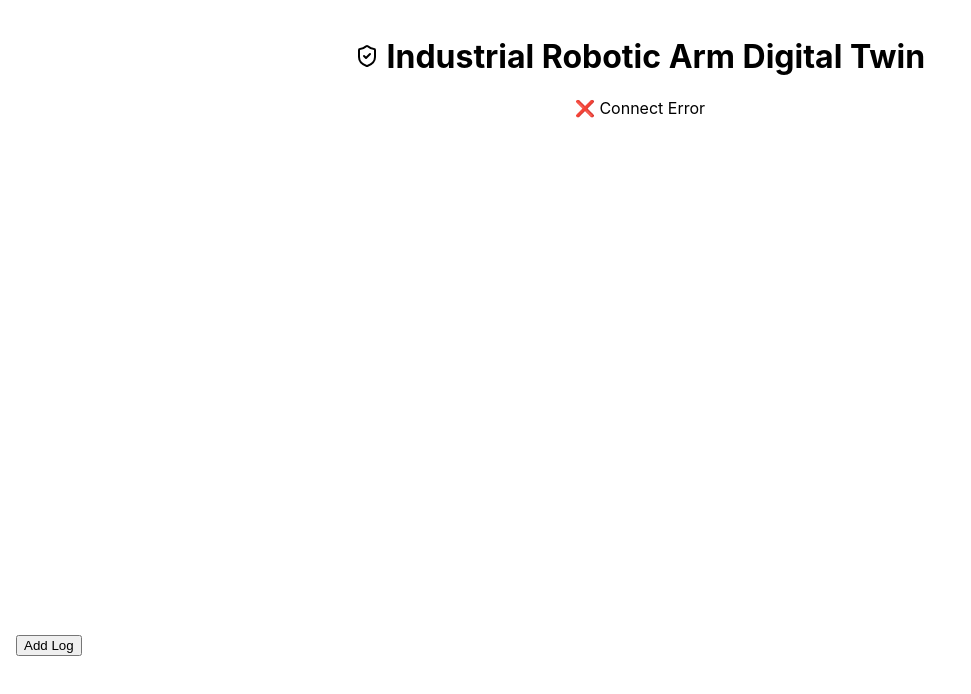
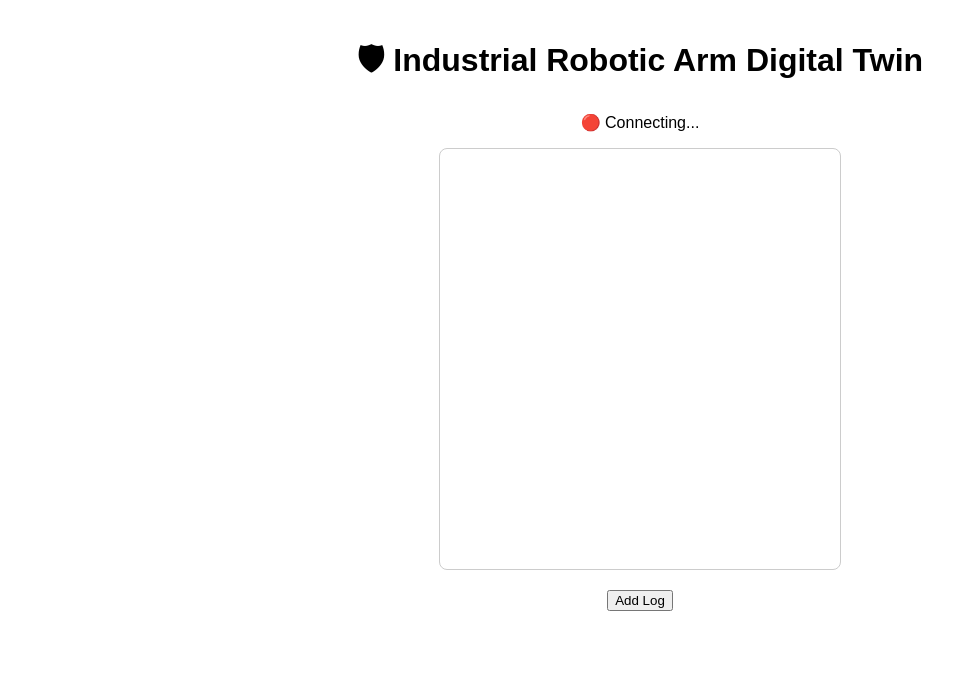
Before and after one commit to Pavanvenkat39190/robotic-arm-digital-twin-, a React (Create React App) app in the folder frontend/: page / in a window 1280 px wide. Shown: the top 694 px of the page, without its empty margins (0-971 px from the left). Built offline with nearby package versions, Linux system fonts and the light colour scheme; no server answers.

Commit message:
fix socket + env restore

```diff
--- a/frontend/src/App.js
+++ b/frontend/src/App.js
@@ -1,138 +1,108 @@
-import React, { useState, useEffect, useRef } from "react";
-import { LineChart, Line, XAxis, YAxis, CartesianGrid, Tooltip, ResponsiveContainer, BarChart, Bar } from "recharts";
-import { ShieldCheck, Cpu, Bell, Wrench, Clock, Zap, Battery, Gauge, ChevronDown, ChevronUp, Box, Radio, Sun, Moon } from "lucide-react";
+import React, { useEffect, useRef, useState } from "react";
+import io from "socket.io-client";
+import API_BASE from "./config";
 
-// ✅ CORRECT imports (ONLY ONCE)
-import API_BASE from "./config";
-import io from "socket.io-client";
+// ---- SOCKET (single source of truth) ----
+const socket = io(API_BASE, {
+  transports: ["websocket"],
+  autoConnect: true,
+});
 
-// ✅ Socket + API
-const socket = io(API_BASE);
-const API_URL = API_BASE;
-
-/* ---------------- Canvas Helpers ---------------- */
-
-const drawCylinder = (ctx, x, y, w, h, c, sc, hl, dark) => {
-  ctx.fillStyle = dark ? sc : c;
-  ctx.fillRect(x, y, w, h);
-  if (hl) {
-    ctx.strokeStyle = "#fbbf24";
-    ctx.lineWidth = 3;
-    ctx.strokeRect(x - 2, y - 2, w + 4, h + 4);
-  }
-};
-
-const drawJoint = (ctx, x, y, r, c, label, hl, dark) => {
-  ctx.fillStyle = dark ? "#6b7280" : c;
-  ctx.beginPath();
-  ctx.arc(x, y, r, 0, Math.PI * 2);
-  ctx.fill();
-
-  if (hl) {
-    ctx.strokeStyle = "#fbbf24";
-    ctx.lineWidth = 4;
-    ctx.beginPath();
-    ctx.arc(x, y, r + 5, 0, Math.PI * 2);
-    ctx.stroke();
-  }
-
-  ctx.fillStyle = dark ? "#e5e7eb" : "#111827";
-  ctx.font = "bold 12px Arial";
-  ctx.textAlign = "center";
-  ctx.fillText(label, x, y + r + 15);
-};
-
-/* ---------------- MAIN APP ---------------- */
+// ----------------------------------------
 
 export default function App() {
-  const [data, setData] = useState([]);
-  const [health, setHealth] = useState(100);
-  const [alert, setAlert] = useState({ message: "Connecting..." });
-  const [isShutdown, setIsShutdown] = useState(false);
-  const [maintenanceLog, setMaintenanceLog] = useState([]);
-  const [activeTab, setActiveTab] = useState("overview");
-  const [selectedJoint, setSelectedJoint] = useState(null);
   const canvasRef = useRef(null);
 
-  /* ----------- Socket Events ----------- */
+  const [connected, setConnected] = useState(false);
+  const [latest, setLatest] = useState({});
+  const [data, setData] = useState([]);
+
+  // ---- SOCKET EVENTS ----
   useEffect(() => {
     socket.on("connect", () => {
-      console.log("Connected:", socket.id);
-      setAlert({ message: "✅ Connected" });
+      console.log("✅ Connected to backend");
+      setConnected(true);
     });
 
     socket.on("disconnect", () => {
-      setAlert({ message: "⚠️ Disconnected" });
+      console.log("❌ Disconnected");
+      setConnected(false);
     });
 
-    socket.on("initialData", (payload) => {
-      setData(payload.data || []);
-      setHealth(payload.health || 100);
-      setMaintenanceLog(payload.logs || []);
-      setIsShutdown(payload.isShutdown || false);
+    socket.on("newData", (payload) => {
+      setLatest(payload);
+      setData((prev) => [...prev.slice(-20), payload]);
     });
 
-    socket.on("newData", (entry) => {
-      if (!isShutdown) {
-        setData((p) => [...p, entry].slice(-20));
-      }
-    });
+    return () => {
+      socket.off("connect");
+      socket.off("disconnect");
+      socket.off("newData");
+    };
+  }, []);
 
-    socket.on("healthUpdate", (h) => setHealth(h));
+  // ---- CANVAS DRAW ----
+  useEffect(() => {
+    const canvas = canvasRef.current;
+    if (!canvas || !latest.j1_angle) return;
 
-    socket.on("shutdown", (msg) => {
-      setIsShutdown(true);
-      setAlert({ message: msg });
-      setData([]);
-    });
+    const ctx = canvas.getContext("2d");
+    ctx.clearRect(0, 0, canvas.width, canvas.height);
 
-    socket.on("connect_error", () => {
-      setAlert({ message: "❌ Connect Error" });
-    });
+    ctx.fillStyle = "#3b82f6";
+    ctx.fillRect(180, 150, 40, 160);
 
-    return () => socket.removeAllListeners();
-  }, [isShutdown]);
+    ctx.fillStyle = "#6b7280";
+    ctx.beginPath();
+    ctx.arc(200, 330, 20, 0, Math.PI * 2);
+    ctx.fill();
 
-  /* ----------- Canvas Draw ----------- */
-  useEffect(() => {
-    if (!canvasRef.current || data.length === 0) return;
+    ctx.fillStyle = "#111827";
+    ctx.font = "14px Arial";
+    ctx.fillText("J1", 192, 370);
+  }, [latest]);
 
-    const ctx = canvasRef.current.getContext("2d");
-    ctx.clearRect(0, 0, 400, 500);
-
-    drawJoint(ctx, 200, 350, 20, "#94a3b8", "J1", selectedJoint === 1);
-    drawCylinder(ctx, 185, 230, 30, 120, "#3b82f6", "#1e40af", selectedJoint === 1);
-  }, [data, selectedJoint]);
-
-  /* ----------- Backend Helpers ----------- */
-  const addLog = async (severity, message) => {
-    await fetch(`${API_URL}/api/logs`, {
+  // ---- REST ----
+  const addLog = async () => {
+    await fetch(`${API_BASE}/api/logs`, {
       method: "POST",
       headers: { "Content-Type": "application/json" },
-      body: JSON.stringify({ severity, message }),
+      body: JSON.stringify({
+        severity: "INFO",
+        message: "Manual log from frontend",
+      }),
     });
   };
 
-  /* ----------- UI ----------- */
   return (
-    <div style={{ padding: "1rem" }}>
-      <h1 style={{ textAlign: "center" }}>
-        <ShieldCheck /> Industrial Robotic Arm Digital Twin
-      </h1>
+    <div
+      style={{
+        fontFamily: "Arial",
+        minHeight: "100vh",
+        padding: "1rem",
+        textAlign: "center",
+      }}
+    >
+      <h1>🛡 Industrial Robotic Arm Digital Twin</h1>
 
-      <p style={{ textAlign: "center" }}>{alert.message}</p>
+      <div style={{ marginBottom: "1rem" }}>
+        {connected ? "🟢 Connected" : "🔴 Connecting..."}
+      </div>
 
       <canvas
         ref={canvasRef}
         width={400}
-        height={500}
-        style={{ display: "block", margin: "auto" }}
-        onClick={() => setSelectedJoint(1)}
+        height={420}
+        style={{
+          border: "1px solid #ccc",
+          borderRadius: "8px",
+          marginBottom: "1rem",
+        }}
       />
 
-      <button onClick={() => addLog("INFO", "Manual log added")}>
-        Add Log
-      </button>
+      <div>
+        <button onClick={addLog}>Add Log</button>
+      </div>
     </div>
   );
 }
```
